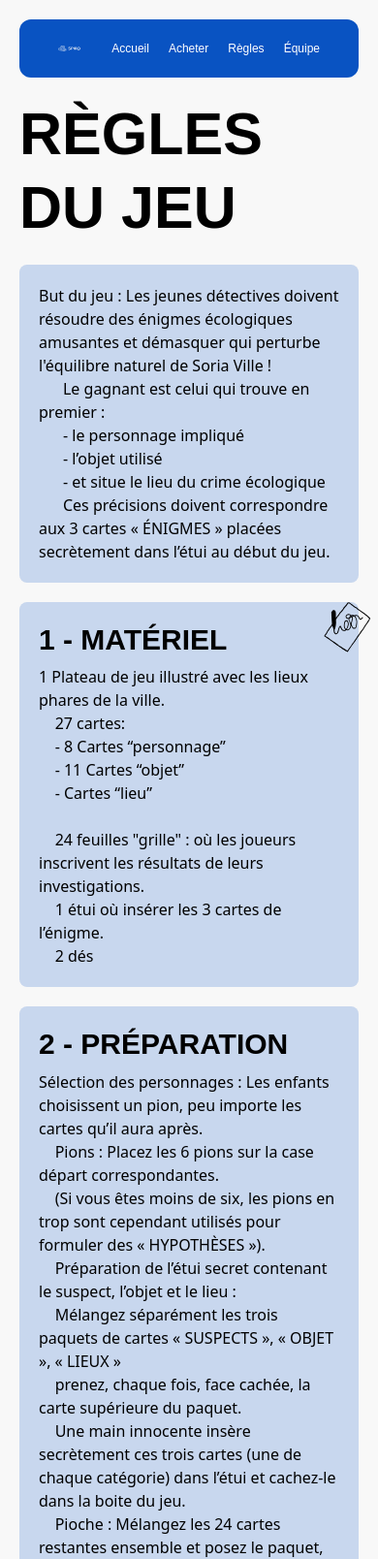
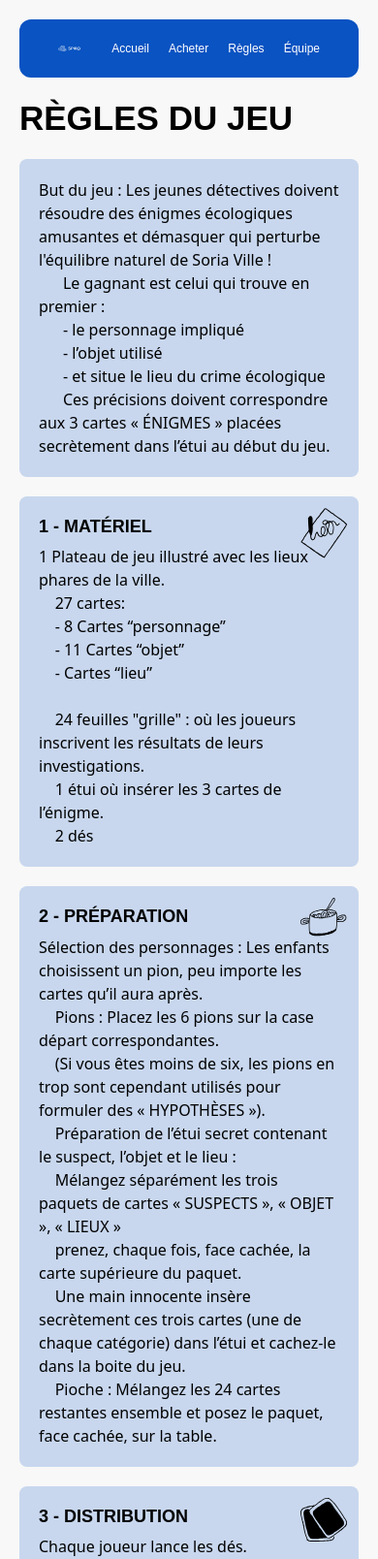
Before and after one commit to samuelabadie/spiro, a Gatsby site: page /rules in a window 390 px wide. Shown: the top 1608 px of the page at 97% size. Built offline with nearby package versions, Linux system fonts and the light colour scheme; Gatsby itself is replaced by a stand-in of ours.

Commit message:
fix: small changes

```diff
--- a/src/components/layout.js
+++ b/src/components/layout.js
@@ -6,7 +6,7 @@ import Logo from '../images/logo.svg';
 
 const Header = () => {
   return (
-    <nav className="sticky top-5 max-w-[1300px] mx-auto flex justify-between items-center mb-5 px-[40px] py-[22px] rounded-xl bg-primary-blue text-white font-signika-negative text-xs sm:text-base">
+    <nav className="z-50 sticky top-5 max-w-[1300px] mx-auto flex justify-between items-center mb-5 px-[40px] py-[22px] rounded-xl bg-primary-blue text-white font-signika-negative text-xs sm:text-base">
       <div className="mr-8">
         <Link to="/">
           <img className="text-white" src={Logo} alt="Logo" />
--- a/src/pages/rules.js
+++ b/src/pages/rules.js
@@ -3,6 +3,9 @@ import * as React from 'react';
 import Layout from '../components/layout';
 import Favicon from '../images/favicon.svg';
 import GameIcon from '../images/icons/game.svg';
+import PreparationIcon from '../images/icons/preparation.svg';
+import CardsIcon from '../images/icons/cards.svg';
+import AloeIcon from '../images/characters/aloevera.svg';
 
 let rulesContent = [
   {
@@ -99,12 +102,30 @@ const RuleCard = () => {
     <div>
       {rulesContent.map((ruleContent) => (
         <>
-          <div className="absolute right-2">
+          <div className="relative">
             {ruleContent.title === '1 - MATÉRIEL' ? (
               <img
                 src={GameIcon}
                 alt="Icône de la section Matériel"
-                className="w-12"
+                className="w-12 absolute top-3 right-3"
+              />
+            ) : ruleContent.title === '2 - PRÉPARATION' ? (
+              <img
+                src={PreparationIcon}
+                alt="Icône de la section Préparation"
+                className="w-12 absolute top-3 right-3"
+              />
+            ) : ruleContent.title === '3 - DISTRIBUTION' ? (
+              <img
+                src={CardsIcon}
+                alt="Icône de la section Distribution"
+                className="w-12 absolute top-3 right-3"
+              />
+            ) : ruleContent.title === "4 - L'ENQUÊTE" ? (
+              <img
+                src={AloeIcon}
+                alt="Icône de la section Enquête"
+                className="w-12 absolute top-3 right-3"
               />
             ) : null}
           </div>
--- a/src/styles/global.css
+++ b/src/styles/global.css
@@ -1,6 +1,6 @@
-@tailwind base;
-@tailwind components;
-@tailwind utilities;
+@import 'tailwindcss/base';
+@import 'tailwindcss/components';
+@import 'tailwindcss/utilities';
 
 body {
   background-color: #f8f8f8;
@@ -11,10 +11,10 @@ body {
     scroll-behavior: smooth;
   }
   h1 {
-    @apply text-4xl font-bold font-signika-negative uppercase text-[61px] leading-tight;
+    @apply text-[35px] font-bold font-signika-negative uppercase md:text-[61px] leading-tight;
   }
   h3 {
-    @apply text-3xl font-semibold font-signika-negative leading-tight;
+    @apply text-lg md:text-3xl font-semibold font-signika-negative leading-tight;
   }
 }
 
```
Also changed, not shown: src/pages/index.js (+17 -7 lines), src/images/icons/cards.png (deleted).
